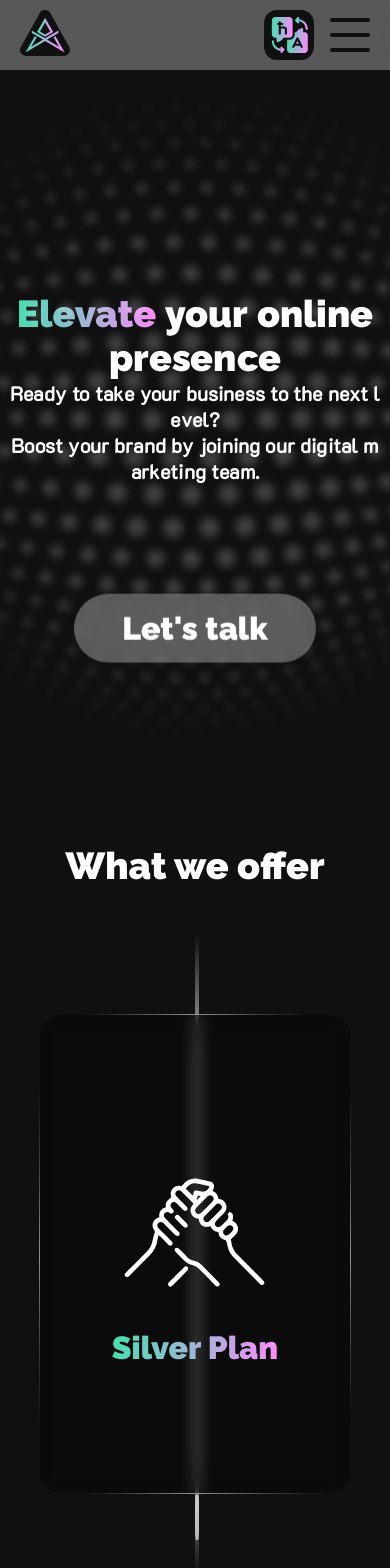
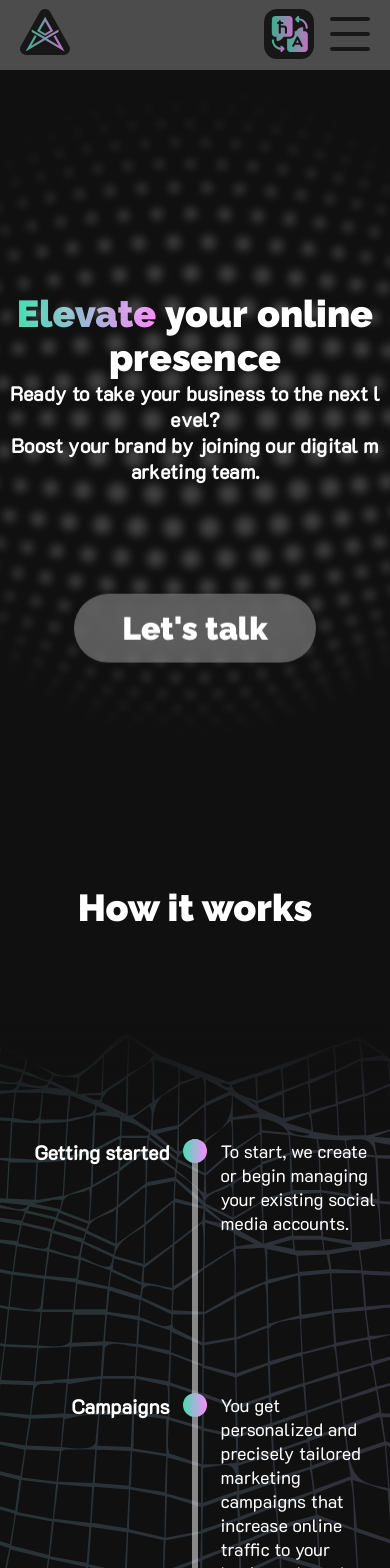
Before and after one commit to deljanin/apex-smma, a SvelteKit app: page / in a window 390 px wide. Shown: the top 1568 px of the page. Built offline with nearby package versions, Linux system fonts and the light colour scheme.

Commit message:
Add clamp for p tag. Add responsiveness to HowItWorks section.

```diff
--- a/src/app.html
+++ b/src/app.html
@@ -96,13 +96,16 @@
 				scroll-behavior: cubic-bezier(0.1, 0.7, 1, 0.1);
 			}
 			h1 {
-				font-size: clamp(1.5rem, 1.25rem + 4.5vw, 6.3rem);
+				font-size: clamp(1.75rem, 1.25rem + 4.5vw, 6.3rem);
 				font-family: Raleway;
 				letter-spacing: -2px;
 			}
 			h2 {
 				font-size: clamp(0.5rem, 1rem + 1vw, 2.5rem);
 				font-family: K2D;
+			}
+			p {
+				font-size: clamp(1rem, 1rem + 0.5vw, 1.5rem);
 			}
 			a {
 				all: unset;
--- a/src/lib/animation/SmoothAppear.svelte
+++ b/src/lib/animation/SmoothAppear.svelte
@@ -8,12 +8,12 @@
 	}, delay);
 </script>
 
-<span class:animate class="block" style="--duration: {duration}">
+<span class:animate style="--duration: {duration}">
 	<slot />
 </span>
 
 <style>
-	.block {
+	span {
 		opacity: 0;
 	}
 	.animate {
--- a/src/routes/+layout.svelte
+++ b/src/routes/+layout.svelte
@@ -3,6 +3,7 @@
 	injectSpeedInsights();
 
 	import { slide } from 'svelte/transition';
+	import { onMount } from 'svelte';
 
 	import { handleAnchorClick } from '$lib/utils/smoothScroll.js';
 	import logoDark from '$lib/assets/icons/LogoDark.svg';
@@ -44,10 +45,14 @@
 	} else {
 		toggleMenu = false;
 	}
+	let show = false;
+	onMount(() => {
+		show = true;
+	});
 </script>
 
 <svelte:window bind:scrollY={y} bind:innerWidth />
-
+{#if show}
 	<nav class:navSticky class:navAnimate>
 		<div class:toggleBorder>
 			<a href="/">
@@ -109,11 +114,12 @@
 			{$txt.footer.rights}
 		</div>
 	</div>
+{/if}
 
 <style>
 	.navAnimate {
 		opacity: 0;
-		animation: navbarAnimation 1s 5s forwards;
+		animation: navbarAnimation 1s 6s forwards;
 	}
 	.navSticky {
 		position: fixed;
@@ -154,7 +160,7 @@
 		backdrop-filter: blur(15px);
 		transition: all 0.4s;
 		opacity: 0;
-		animation: navbarAnimation 1s 5s forwards;
+		animation: navbarAnimation 1s 6s forwards;
 	}
 	@keyframes navbarAnimation {
 		from {
--- a/src/routes/+page.svelte
+++ b/src/routes/+page.svelte
@@ -7,21 +7,17 @@
 	import CustomCursor from '$lib/components/customCursor.svelte';
 	import { onMount } from 'svelte';
 	let isPC = false;
-	let show = false;
 	onMount(() => {
 		isPC = window.innerWidth > 768;
-		show = true;
 	});
 </script>
 
-{#if show}
 {#if isPC}
 	<!-- <CustomCursor /> -->
 {/if}
 
 <Landing />
-	<!-- <HowItWorks /> -->
+<HowItWorks />
 <Offers />
 <!-- <Plans /> -->
 <Contact />
-{/if}
--- a/src/routes/main_page/Contact.svelte
+++ b/src/routes/main_page/Contact.svelte
@@ -295,7 +295,6 @@
 		width: 80%;
 		height: auto;
 		font-family: K2D;
-		font-size: clamp(1rem, 1rem + 0.5vw, 1.5rem);
 	}
 	.modal button {
 		font-size: 1.5rem;
--- a/src/routes/main_page/HowItWorks.svelte
+++ b/src/routes/main_page/HowItWorks.svelte
@@ -101,23 +101,22 @@
 		text-align: right;
 	}
 	p {
-		font-size: 1.5em;
 		text-wrap: pretty;
 	}
 
 	.imgContainer {
 		position: absolute;
-		height: 100%;
+		min-height: 100%;
 		width: 100%;
 		overflow: hidden;
 	}
 	img {
+		object-fit: cover;
 		top: 20vh;
 		width: 115%;
-		height: auto;
+		height: 100%;
 		position: absolute;
 		z-index: -4;
-		/* opacity: 0.15; */
 		opacity: 0.2;
 	}
 	.dark_gradient {
@@ -136,7 +135,21 @@
 		bottom: 0;
 		height: 25vh;
 	}
-	@media only screen and (max-width: 1200px) {
+
+	@media only screen and (max-width: 700px) {
+		div {
+			width: 100%;
+		}
+		h2,
+		p {
+			width: 40%;
+		}
+		.circles {
+			height: 1.5rem;
+			width: 1.5rem;
+		}
+	}
+	@media only screen and (min-width: 700px) and (max-width: 1139px) {
 		div {
 			width: 100%;
 		}
--- a/src/routes/main_page/Landing.svelte
+++ b/src/routes/main_page/Landing.svelte
@@ -149,7 +149,7 @@
 		z-index: 0;
 		position: absolute;
 		top: 5%;
-		max-width: 50em;
+		max-width: 50rem;
 		left: 0;
 		right: 0;
 		margin-left: auto;
@@ -171,7 +171,6 @@
 		}
 		.dots_wrapper {
 			width: 650px;
-
 			top: 50%;
 			left: 50%;
 			transform: translate(-50%, -50%);
```
Lines whose indentation alone changed are shown as unchanged.
